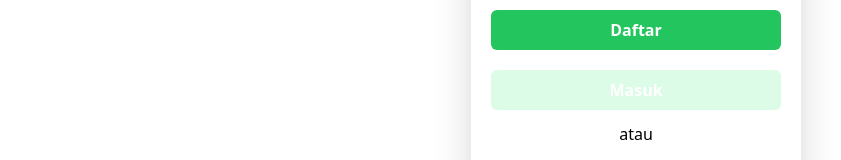
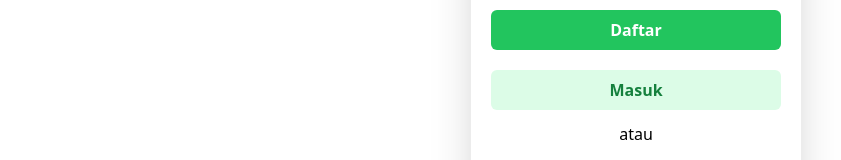
Before and after one commit to Meliana1020/Educaiton-Course, a React (Vite) app: page /register in a window 1280 px wide. Shown: the part 700-860 px from the top of the page, without its empty margins (4-845 px from the left). Built offline with nearby package versions, Linux system fonts and the light colour scheme.

Commit message:
update button z--index

```diff
--- a/src/Components/Elements/Button/Index.jsx
+++ b/src/Components/Elements/Button/Index.jsx
@@ -2,7 +2,7 @@ const Button = (props) => {
     const {children, variant, textColor, size} = props;
     return (
         <div className="flex mt-5 text-center justify-center items-center">
-            <button className={`${size} ${variant} font-bold ${textColor} text-white rounded-md py-2 px-2`}>
+            <button className={`${size} ${variant} font-bold ${textColor} rounded-md py-2 px-2 z-index`}>
                 {children}</button>
         </div>
     )
--- a/src/Components/Fragments/FormLogin.jsx
+++ b/src/Components/Fragments/FormLogin.jsx
@@ -25,7 +25,7 @@ const FormLogin = (props) => {
         {type === "login" ? (
           <Button
             variant="bg-green-100"
-            textColor="text-green-700"
+            textColor="text-green-800 !important"
             size="w-full"
           >
             <Link to="/home">Masuk</Link>
@@ -33,7 +33,7 @@ const FormLogin = (props) => {
         ) : (
           <Button
             variant="bg-green-100"
-            textColor="text-green-700"
+            textColor="text-green-800 !important"
             size="w-full"
           >
             <Link to="/register">Daftar</Link>
--- a/src/Components/Fragments/FormRegister.jsx
+++ b/src/Components/Fragments/FormRegister.jsx
@@ -37,16 +37,16 @@ const FormRegister = (props) => {
               { type === 'login' ?
                 <Button
                 variant="bg-green-100"
-                textColor="text-green-700"
+                textColor="text-green-700 !important"
                 size="w-full">
                     <Link to="/register">Daftar</Link>
                 </Button>
                 :
                 <Button
                 variant="bg-green-100"
-                textColor="text-green-700"
+                textColor="text-green-700 !important"
                 size="w-full">
-                    <Link to="/login">Masuk</Link>
+                    <Link to="/">Masuk</Link>
                 </Button>}
               <div className="text-center mt-3">atau</div>
                 <Button variant="bg-white">
```
